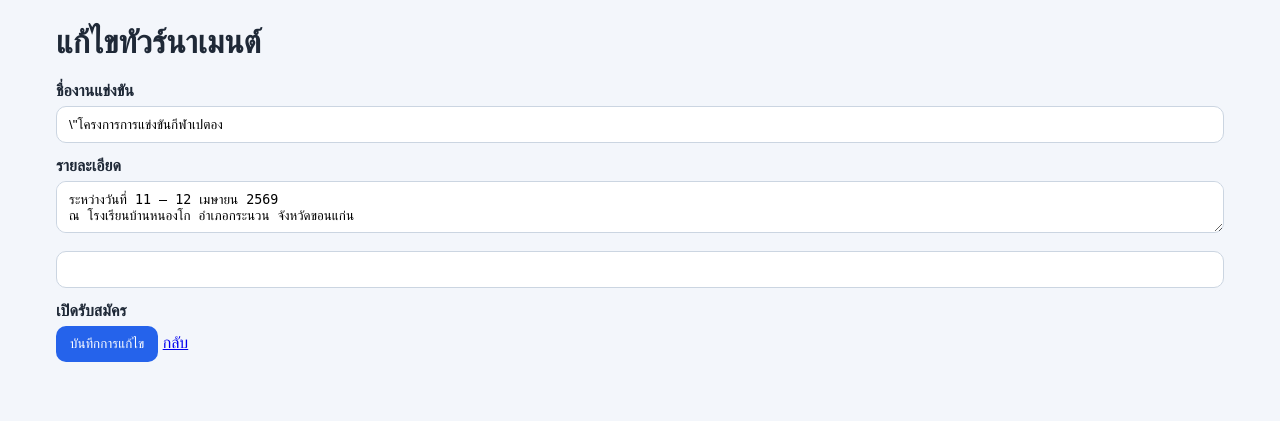
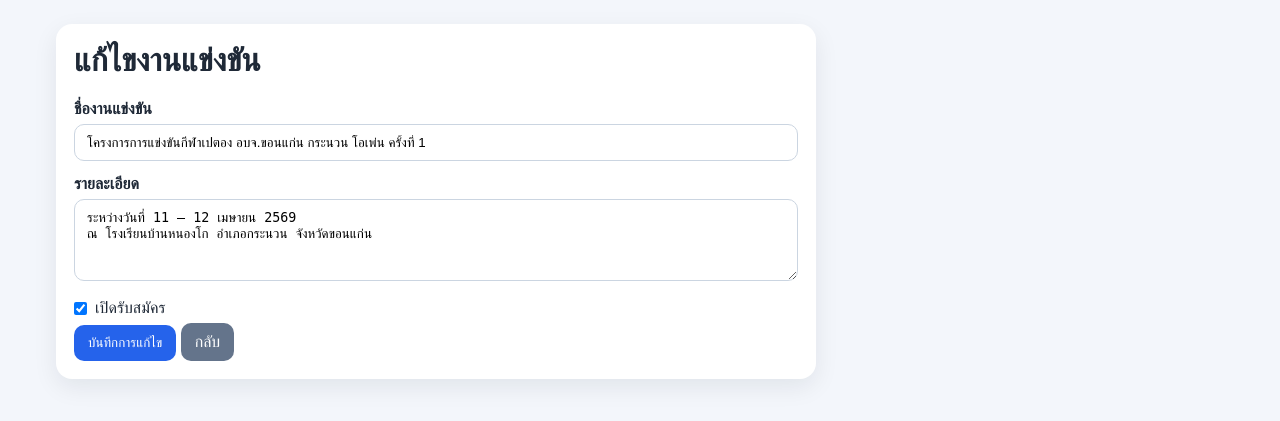
Before and after one commit to Dekchairukna/register_team, a Flask app: page /admin/tournament/1/edit in a window 1280 px wide. Shown: the part 47-468 px from the top of the page. Run offline with Flask 3, Linux system fonts and the light colour scheme; a user stored in the database is signed in; data comes from the database, SQL or seed files in the repository.

Commit message:
update project

```diff
--- a/templates/admin_dashboard.html
+++ b/templates/admin_dashboard.html
@@ -35,6 +35,8 @@
     <div class="row-actions">
         <a class="btn" href="{{ url_for('manage_events', tournament_id=t['id']) }}">จัดการอีเวนต์</a>
         <a class="btn btn-secondary" href="{{ url_for('tournament_registrations', tournament_id=t['id']) }}">ดูผู้สมัครทั้งหมด</a>
+        <a class="btn btn-secondary" href="{{ url_for('edit_tournament', tournament_id=t['id']) }}">แก้ไขงานแข่งขัน</a>
+        <a class="btn btn-danger" href="{{ url_for('delete_tournament', tournament_id=t['id']) }}" onclick="return confirm('ลบงานแข่งขันนี้ทั้งหมด? ระบบจะลบอีเวนต์ รายชื่อสมัคร และไฟล์แนบทั้งหมดถาวร')">ลบงานแข่งขัน</a>
     </div>
 
     <table style="margin-top:14px;">
--- a/templates/edit_tournament.html
+++ b/templates/edit_tournament.html
@@ -1,21 +1,21 @@
 {% extends 'base.html' %}
-{% block title %}แก้ไขทัวร์นาเมนต์{% endblock %}
+{% block title %}แก้ไขงานแข่งขัน{% endblock %}
 {% block content %}
-<div class=\"card form-card\">
-    <h1>แก้ไขทัวร์นาเมนต์</h1>
-    <form method=\"post\">
+<div class="card form-card">
+    <h1>แก้ไขงานแข่งขัน</h1>
+    <form method="post">
         <label>ชื่องานแข่งขัน</label>
-        <input type=\"text\" name=\"title\" value=\"{{ tournament['title'] }}\" required>
+        <input type="text" name="title" value="{{ tournament['title'] }}" required>
 
         <label>รายละเอียด</label>
-        <textarea name=\"description\" rows=\"4\">{{ tournament['description'] or '' }}</textarea>
+        <textarea name="description" rows="4">{{ tournament['description'] or '' }}</textarea>
 
-        <label class=\"inline-check\">
-            <input type=\"checkbox\" name=\"is_open\" {% if tournament['is_open'] %}checked{% endif %}> เปิดรับสมัคร
+        <label class="inline-check">
+            <input type="checkbox" name="is_open" {% if tournament['is_open'] %}checked{% endif %}> เปิดรับสมัคร
         </label>
 
-        <button type=\"submit\">บันทึกการแก้ไข</button>
-        <a href=\"{{ url_for('manage_events', tournament_id=tournament['id']) }}\" class=\"btn btn-secondary\">กลับ</a>
+        <button type="submit">บันทึกการแก้ไข</button>
+        <a href="{{ url_for('admin_dashboard') }}" class="btn btn-secondary">กลับ</a>
     </form>
 </div>
 {% endblock %}
--- a/templates/manage_events.html
+++ b/templates/manage_events.html
@@ -8,6 +8,8 @@
     <div class="row-actions">
         <a class="btn btn-success" href="{{ url_for('create_event', tournament_id=tournament['id']) }}">+ เพิ่มอีเวนต์</a>
         <a class="btn" href="{{ url_for('tournament_registrations', tournament_id=tournament['id']) }}">ดูผู้สมัครทั้งหมด</a>
+        <a class="btn btn-secondary" href="{{ url_for('edit_tournament', tournament_id=tournament['id']) }}">แก้ไขงานแข่งขัน</a>
+        <a class="btn btn-danger" href="{{ url_for('delete_tournament', tournament_id=tournament['id']) }}" onclick="return confirm('ลบงานแข่งขันนี้ทั้งหมด? ระบบจะลบอีเวนต์ รายชื่อสมัคร และไฟล์แนบทั้งหมดถาวร')">ลบงานแข่งขัน</a>
         <a class="btn btn-secondary" href="{{ url_for('admin_dashboard') }}">กลับแดชบอร์ด</a>
     </div>
 </div>
--- a/templates/tournament_registrations.html
+++ b/templates/tournament_registrations.html
@@ -73,7 +73,7 @@
                 <td>{{ m['member_name'] }}</td>
                 <td>{{ m['member_idcard'] or '-' }}</td>
                 <td>
-                    {% if 'idcard_file' in m.keys() and m['idcard_file'] %}
+                    {% if m['idcard_file'] %}
                         <a href="{{ url_for('uploaded_file', filename=m['idcard_file']) }}" target="_blank">เปิดดูไฟล์</a>
                     {% else %}
                         -
```
Also changed, not shown: README.txt.
